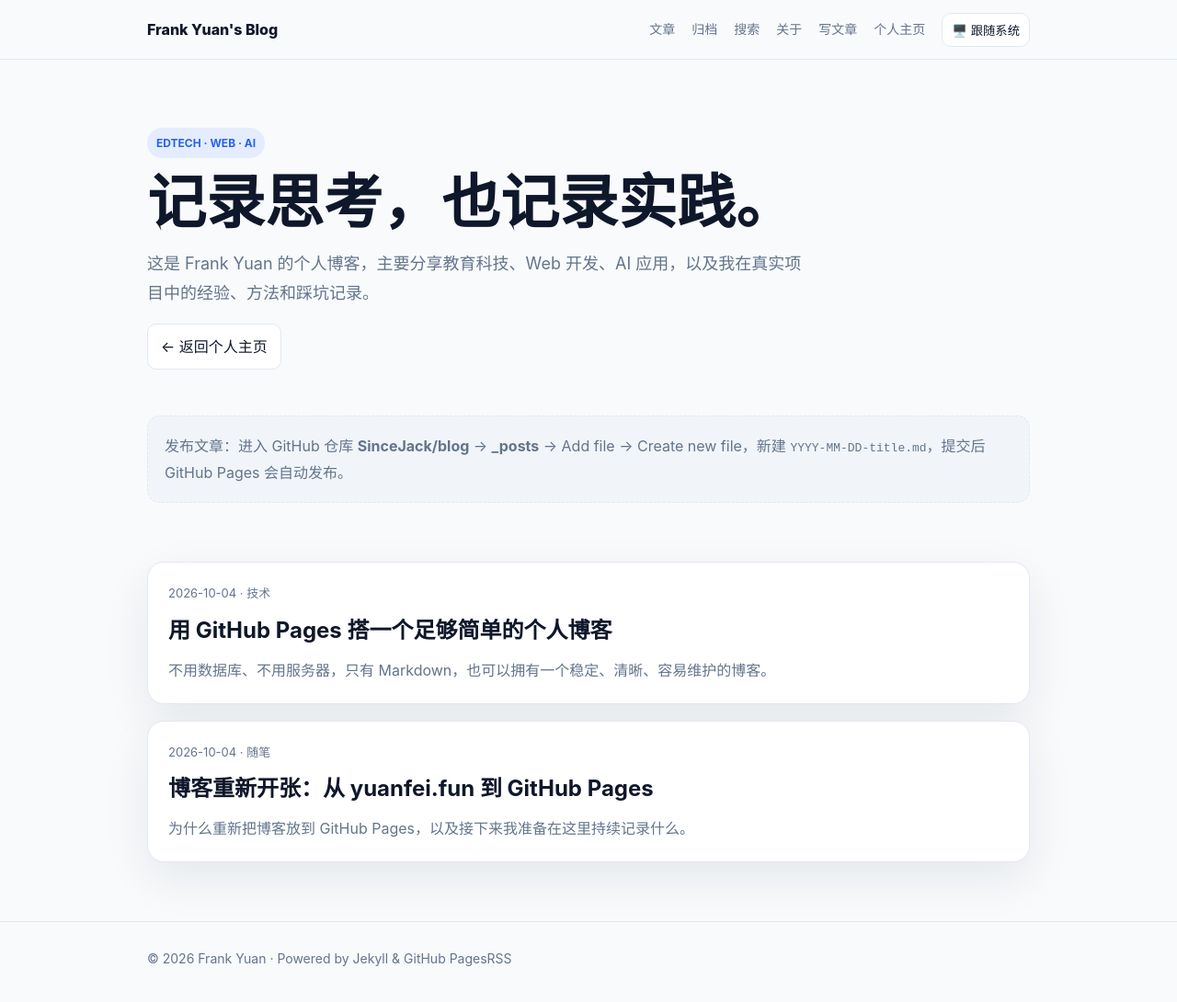
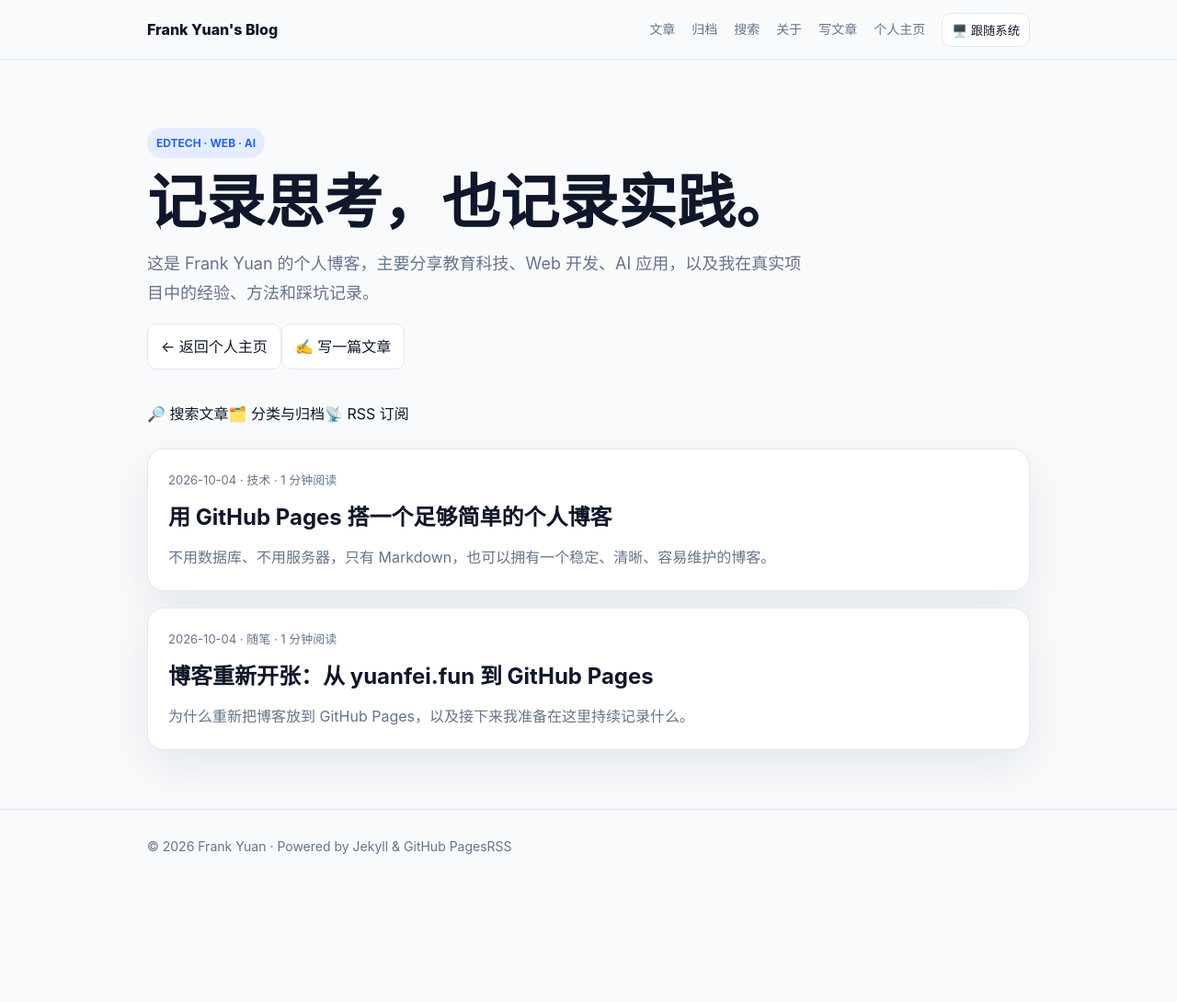
Before and after one commit to SinceJack/blog, a Jekyll site: the page built from index.html, in a window 1280 px wide and 1096 px high. Shown: the top 1090 px of the window at 92% size. Built offline with Jekyll 4.4.1, drawn with Linux system fonts in a browser that asks for light colours.

Commit message:
Improve blog home with categories and writing entry

```diff
--- a/index.html
+++ b/index.html
@@ -1,4 +1,4 @@
 ---
 layout: default
 ---
-<section class="hero"><div class="wrap"><span class="tag">EDTECH · WEB · AI</span><h1>记录思考，也记录实践。</h1><p>这是 Frank Yuan 的个人博客，主要分享教育科技、Web 开发、AI 应用，以及我在真实项目中的经验、方法和踩坑记录。</p><a class="btn" href="https://sincejack.github.io/">← 返回个人主页</a></div></section><section class="wrap"><div class="publish-box">发布文章：进入 GitHub 仓库 <strong>SinceJack/blog</strong> → <strong>_posts</strong> → Add file → Create new file，新建 <code>YYYY-MM-DD-title.md</code>，提交后 GitHub Pages 会自动发布。</div><div class="posts">{% for post in site.posts %}<a class="card" href="{{ post.url | relative_url }}"><div class="meta">{{ post.date | date: "%Y-%m-%d" }}{% if post.category %} · {{ post.category }}{% endif %}</div><h2>{{ post.title }}</h2><p>{{ post.description | default: post.excerpt | strip_html | truncate: 120 }}</p></a>{% endfor %}</div></section>
+<section class="hero"><div class="wrap"><span class="tag">EDTECH · WEB · AI</span><h1>记录思考，也记录实践。</h1><p>这是 Frank Yuan 的个人博客，主要分享教育科技、Web 开发、AI 应用，以及我在真实项目中的经验、方法和踩坑记录。</p><div class="hero-actions"><a class="btn" href="https://sincejack.github.io/">← 返回个人主页</a><a class="btn primary" href="{{ '/admin/' | relative_url }}">✍️ 写一篇文章</a></div></div></section><section class="wrap"><div class="quick-links"><a href="{{ '/search/' | relative_url }}">🔎 搜索文章</a><a href="{{ '/archive/' | relative_url }}">🗂️ 分类与归档</a><a href="{{ '/feed.xml' | relative_url }}">📡 RSS 订阅</a></div><div class="posts">{% for post in site.posts %}{% assign words = post.content | number_of_words %}{% assign minutes = words | divided_by: 300 | plus: 1 %}<a class="card" href="{{ post.url | relative_url }}"><div class="meta">{{ post.date | date: "%Y-%m-%d" }}{% if post.category %} · {{ post.category }}{% endif %} · {{ minutes }} 分钟阅读</div><h2>{{ post.title }}</h2><p>{{ post.description | default: post.excerpt | strip_html | truncate: 120 }}</p>{% if post.tags %}<div class="post-tags">{% for tag in post.tags %}<span class="mini-tag">#{{ tag }}</span>{% endfor %}</div>{% endif %}</a>{% endfor %}</div></section>
```
